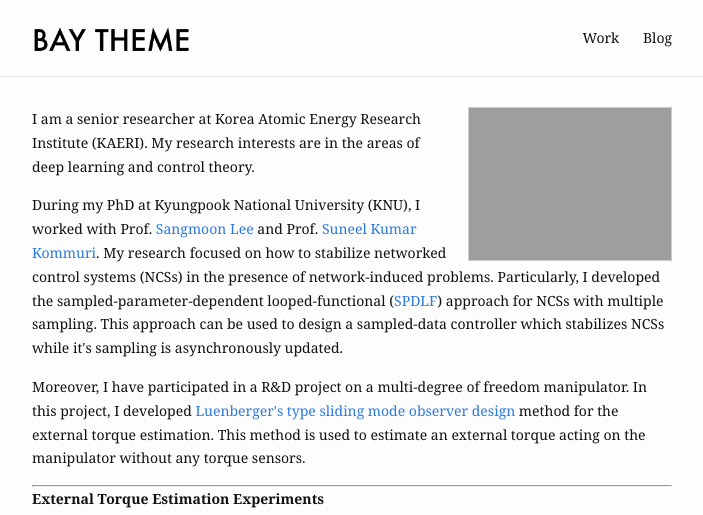
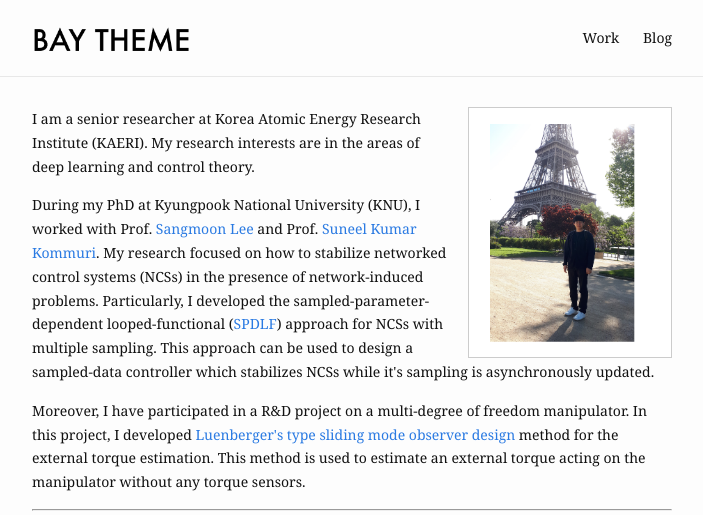
Before and after one commit to seungyong-han/seungyong-han.github.io, a Jekyll site: the page built from index.md, in a window 1280 px wide. Shown: the top 515 px of the page, without its empty margins (288-991 px from the left). Built offline with Jekyll 4.4.1, drawn with Linux system fonts in a browser that asks for light colours.

Commit message:
Initial commit

```diff
--- a/_config.yml
+++ b/_config.yml
@@ -6,7 +6,7 @@ description: >- # this means to ignore newlines until "baseurl:"
   Bay is a minimal Jekyll Theme.
 baseurl: "" # the subpath of your site, e.g. /blog
 url: "https://seungyong-han.github.io" # the base hostname & protocol for the site
-og_image: /assets/img/SeungyongHan.png
+og_image: /assets/img/profile-pic.png
 google_analytics: "UA-121636368-3"
 
 header:
--- a/index.md
+++ b/index.md
@@ -1,7 +1,7 @@
 ---
 layout: home
 profile_picture:
-  src: /assets/img/profile-pic.jpg
+  src: /assets/img/profile-pic.png
   alt: website picture
 ---
 
```
